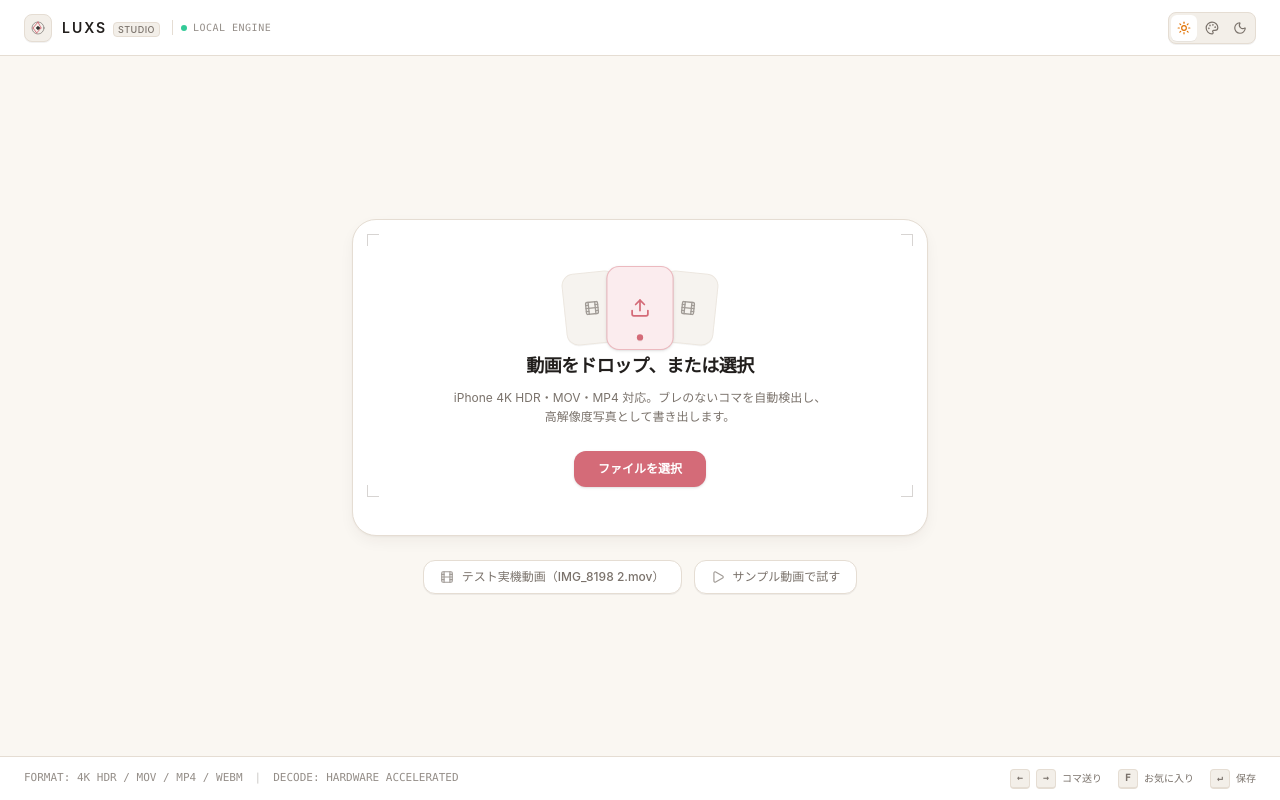
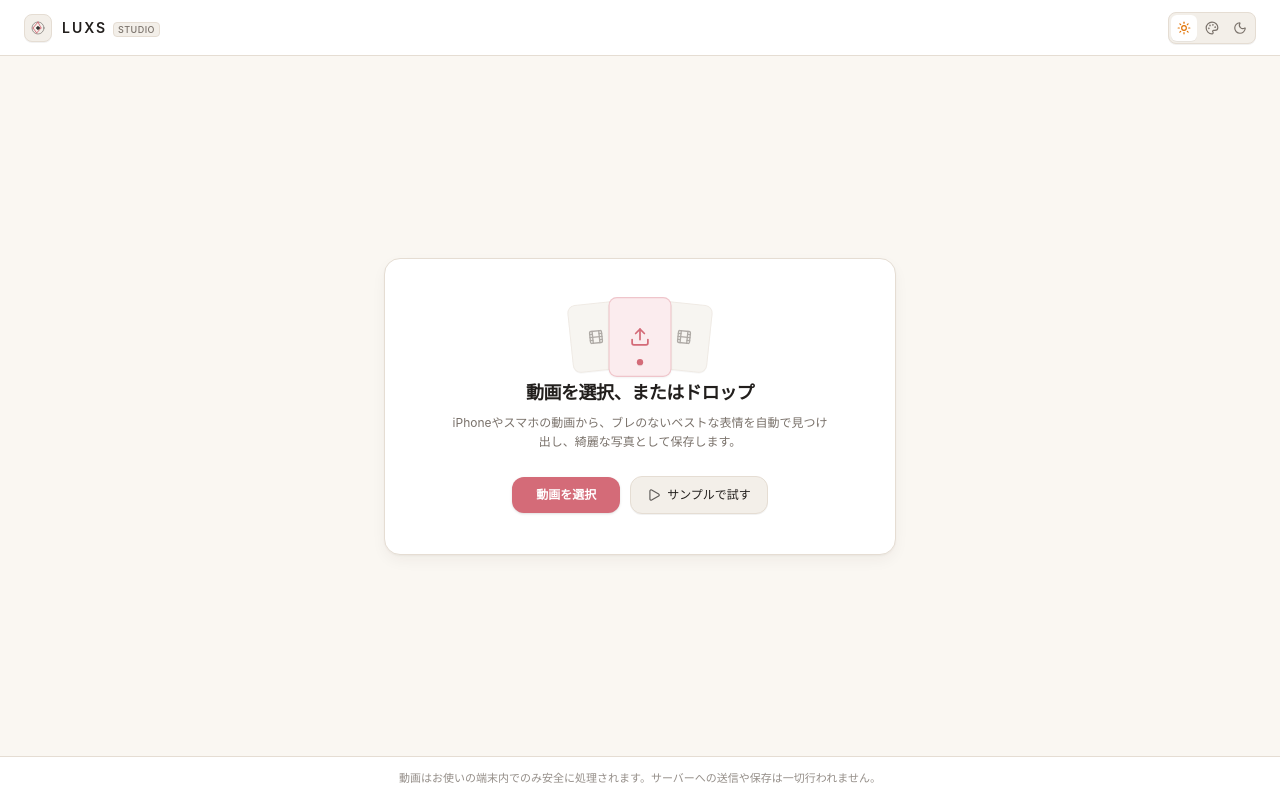
Before and after one commit to srtxx/luxs, a Next.js app: page / in a window 1280 px wide. Built offline with nearby package versions, Linux system fonts and the light colour scheme.

Commit message:
feat(ui): refine UX for persona appeal, eliminate metrology jargon, and elevate collage action

```diff
--- a/src/app/page.tsx
+++ b/src/app/page.tsx
@@ -28,7 +28,7 @@ export default function Home() {
   const [frames, setFrames] = useState<BurstFrame[]>([]);
   const [currentIndex, setCurrentIndex] = useState(0);
   const [favoritedIds, setFavoritedIds] = useState<string[]>([]);
-  const [currentTone, setCurrentTone] = useState<TonePreset>('rosy');
+  const [currentTone, setCurrentTone] = useState<TonePreset>('natural');
   const [toneIntensity, setToneIntensity] = useState(100);
   const [aspectRatio, setAspectRatio] = useState<AspectRatio>('original');
   const [enhancedUrl, setEnhancedUrl] = useState<string | null>(null);
--- a/src/components/EmptyVoid.tsx
+++ b/src/components/EmptyVoid.tsx
@@ -84,19 +84,11 @@ export const EmptyVoid: React.FC<EmptyVoidProps> = ({
     }
   };
 
-  const handleDesktopDirectTest = () => {
-    setFileError(null);
-    onVideoSelected('/Users/suganuma_ryohei/Desktop/IMG_8198 2.mov', {
-      intervalSeconds,
-      maxFrames,
-    });
-  };
-
   return (
     <div className="w-full h-full flex flex-col justify-between select-none relative overflow-hidden bg-[var(--background)] transition-colors duration-200">
-      {/* 1. Permanent Studio Header */}
+      {/* 1. Studio Header */}
       <header className="w-full h-14 px-4 sm:px-6 flex items-center justify-between border-b border-[var(--surface-border)] bg-[var(--surface)] z-30 shrink-0">
-        <LuxsBrand showStatus={true} />
+        <LuxsBrand showStatus={false} />
 
         {/* Top Right: Theme Switcher Segment */}
         {onSelectTheme && (
@@ -112,7 +104,7 @@ export const EmptyVoid: React.FC<EmptyVoidProps> = ({
                   ? 'bg-[var(--surface)] text-amber-600 shadow-2xs font-medium'
                   : 'text-[var(--foreground-muted)] hover:text-[var(--foreground)]'
               }`}
-              title="ルミナス（上品なウォームライト）"
+              title="ルミナス（ウォームライト）"
             >
               <Sun className="w-3.5 h-3.5" />
             </button>
@@ -127,7 +119,7 @@ export const EmptyVoid: React.FC<EmptyVoidProps> = ({
                   ? 'bg-[var(--surface)] text-rose-500 shadow-2xs font-medium'
                   : 'text-[var(--foreground-muted)] hover:text-[var(--foreground)]'
               }`}
-              title="ブラッシュ（やわらかな血色ニュアンス）"
+              title="ブラッシュ（血色ニュアンス）"
             >
               <Palette className="w-3.5 h-3.5" />
             </button>
@@ -142,7 +134,7 @@ export const EmptyVoid: React.FC<EmptyVoidProps> = ({
                   ? 'bg-[var(--surface)] text-stone-300 shadow-2xs font-medium'
                   : 'text-[var(--foreground-muted)] hover:text-[var(--foreground)]'
               }`}
-              title="ノワール（シックなスタジオダーク）"
+              title="ノワール（スタジオ暗室）"
             >
               <Moon className="w-3.5 h-3.5" />
             </button>
@@ -167,39 +159,33 @@ export const EmptyVoid: React.FC<EmptyVoidProps> = ({
           onDragLeave={handleDragLeave}
           onDrop={handleDrop}
           onClick={() => !isProcessing && fileInputRef.current?.click()}
-          className={`w-full max-w-xl p-8 sm:p-12 rounded-3xl border transition-all duration-300 cursor-pointer flex flex-col items-center justify-center space-y-6 relative overflow-hidden tactile-surface bg-[var(--surface)] ${
+          className={`w-full max-w-lg p-7 sm:p-10 rounded-2xl border transition-all duration-300 cursor-pointer flex flex-col items-center justify-center space-y-5 relative overflow-hidden tactile-surface bg-[var(--surface)] ${
             isDragOver
-              ? 'border-[var(--accent-primary)] ring-2 ring-[var(--accent-primary)]/20 scale-[1.008]'
+              ? 'border-[var(--accent-primary)] ring-2 ring-[var(--accent-primary)]/20 scale-[1.005]'
               : 'border-[var(--surface-border)] hover:border-[var(--surface-border-strong)]'
           }`}
         >
-          {/* Viewfinder Corner Brackets (Precision optical craft) */}
-          <div className="absolute top-3.5 left-3.5 w-3 h-3 border-t border-l border-[var(--foreground-muted)]/30 pointer-events-none" />
-          <div className="absolute top-3.5 right-3.5 w-3 h-3 border-t border-r border-[var(--foreground-muted)]/30 pointer-events-none" />
-          <div className="absolute bottom-3.5 left-3.5 w-3 h-3 border-b border-l border-[var(--foreground-muted)]/30 pointer-events-none" />
-          <div className="absolute bottom-3.5 right-3.5 w-3 h-3 border-b border-r border-[var(--foreground-muted)]/30 pointer-events-none" />
-
-          {/* Precision Film Strip Visual Cue */}
+          {/* Subtle Photographic Frame Stack Cue */}
           <div className="flex items-center justify-center -space-x-3 mb-1">
-            <div className="w-14 h-18 rounded-xl bg-[var(--surface-subtle)] border border-[var(--surface-border)] shadow-2xs -rotate-6 transform opacity-70 flex items-center justify-center">
+            <div className="w-13 h-17 rounded-lg bg-[var(--surface-subtle)] border border-[var(--surface-border)] shadow-2xs -rotate-6 transform opacity-60 flex items-center justify-center">
               <Film className="w-4 h-4 text-[var(--foreground-muted)]" />
             </div>
-            <div className="w-16 h-20 rounded-xl bg-[var(--accent-primary-subtle)] border border-[var(--accent-primary)]/40 shadow-sm rotate-0 z-10 scale-105 flex flex-col items-center justify-center relative">
+            <div className="w-15 h-19 rounded-lg bg-[var(--accent-primary-subtle)] border border-[var(--accent-primary)]/30 shadow-xs rotate-0 z-10 scale-105 flex flex-col items-center justify-center relative">
               <Upload className="w-5 h-5 text-[var(--accent-primary)]" />
-              <div className="absolute bottom-2 w-1.5 h-1.5 rounded-full bg-[var(--accent-primary)] shadow-2xs" />
+              <div className="absolute bottom-2.5 w-1.5 h-1.5 rounded-full bg-[var(--accent-primary)] shadow-2xs" />
             </div>
-            <div className="w-14 h-18 rounded-xl bg-[var(--surface-subtle)] border border-[var(--surface-border)] shadow-2xs rotate-6 transform opacity-70 flex items-center justify-center">
+            <div className="w-13 h-17 rounded-lg bg-[var(--surface-subtle)] border border-[var(--surface-border)] shadow-2xs rotate-6 transform opacity-60 flex items-center justify-center">
               <Film className="w-4 h-4 text-[var(--foreground-muted)]" />
             </div>
           </div>
 
-          {/* Action Title & Spec */}
-          <div className="space-y-2 text-center">
+          {/* Action Title & Simple Explanation */}
+          <div className="space-y-1.5 text-center">
             <h1 className="text-base sm:text-lg font-semibold text-[var(--foreground)] tracking-tight">
-              動画をドロップ、または選択
+              動画を選択、またはドロップ
             </h1>
             <p className="text-xs text-[var(--foreground-muted)] leading-relaxed max-w-sm">
-              iPhone 4K HDR・MOV・MP4 対応。ブレのないコマを自動検出し、高解像度写真として書き出します。
+              iPhoneやスマホの動画から、ブレのないベストな表情を自動で見つけ出し、綺麗な写真として保存します。
             </p>
           </div>
 
@@ -209,68 +195,40 @@ export const EmptyVoid: React.FC<EmptyVoidProps> = ({
             </p>
           )}
 
-          {/* Primary Action Button */}
+          {/* Action Buttons */}
+          <div className="flex flex-col sm:flex-row items-center gap-2.5 pt-1 w-full max-w-xs justify-center">
             <button
               type="button"
               onClick={(e) => {
                 e.stopPropagation();
                 fileInputRef.current?.click();
               }}
-            className="px-6 py-2.5 rounded-xl text-xs font-semibold text-white bg-[var(--accent-primary)] hover:bg-[var(--accent-primary-hover)] tactile-btn shadow-sm cursor-pointer"
+              className="w-full sm:w-auto px-6 py-2.5 rounded-xl text-xs font-semibold text-white bg-[var(--accent-primary)] hover:bg-[var(--accent-primary-hover)] tactile-btn shadow-sm cursor-pointer text-center"
             >
-            ファイルを選択
-          </button>
-        </div>
-
-        {/* Demo & Test Options */}
-        <div className="flex flex-wrap items-center justify-center gap-3 mt-6 z-10">
-          <button
-            type="button"
-            onClick={handleDesktopDirectTest}
-            disabled={isProcessing}
-            className="flex items-center gap-2 px-4 py-2 rounded-xl text-xs font-medium text-[var(--foreground-muted)] hover:text-[var(--foreground)] bg-[var(--surface)] hover:bg-[var(--surface-hover)] border border-[var(--surface-border)] tactile-btn cursor-pointer shadow-2xs"
-          >
-            <Film className="w-3.5 h-3.5 opacity-70" />
-            <span>テスト実機動画（IMG_8198 2.mov）</span>
+              動画を選択
             </button>
 
             <button
               type="button"
-            onClick={handleSampleDemo}
+              onClick={(e) => {
+                e.stopPropagation();
+                handleSampleDemo();
+              }}
               disabled={isProcessing || isGeneratingSample}
-            className="flex items-center gap-2 px-4 py-2 rounded-xl text-xs font-medium text-[var(--foreground-muted)] hover:text-[var(--foreground)] bg-[var(--surface)] hover:bg-[var(--surface-hover)] border border-[var(--surface-border)] tactile-btn cursor-pointer shadow-2xs"
+              className="w-full sm:w-auto flex items-center justify-center gap-1.5 px-4 py-2.5 rounded-xl text-xs font-medium text-[var(--foreground)] bg-[var(--surface-subtle)] hover:bg-[var(--surface-hover)] border border-[var(--surface-border)] tactile-btn cursor-pointer shadow-2xs"
             >
               <Play className="w-3.5 h-3.5 opacity-70" />
-            <span>{isGeneratingSample ? 'サンプルを準備中...' : 'サンプル動画で試す'}</span>
+              <span>{isGeneratingSample ? '準備中...' : 'サンプルで試す'}</span>
             </button>
           </div>
         </div>
-
-      {/* 3. Studio Baseplate Footer (Instrument info & keyboard shortcuts) */}
-      <footer className="w-full h-11 px-4 sm:px-6 flex items-center justify-between border-t border-[var(--surface-border)] bg-[var(--surface)] text-[11px] text-[var(--foreground-muted)] z-20 shrink-0 font-mono">
-        {/* Left: Engine & Format spec */}
-        <div className="flex items-center gap-3">
-          <span className="opacity-80">FORMAT: 4K HDR / MOV / MP4 / WEBM</span>
-          <span className="hidden md:inline opacity-40">|</span>
-          <span className="hidden md:inline opacity-80">DECODE: HARDWARE ACCELERATED</span>
       </div>
 
-        {/* Right: Tactile Keyboard Shortcut Plates */}
-        <div className="hidden sm:flex items-center gap-4 text-[10px]">
-          <span className="flex items-center gap-1.5">
-            <span className="kbd-cap">←</span>
-            <span className="kbd-cap">→</span>
-            <span>コマ送り</span>
+      {/* 3. Reassuring Privacy Footer */}
+      <footer className="w-full h-11 px-4 sm:px-6 flex items-center justify-center border-t border-[var(--surface-border)] bg-[var(--surface)] text-[11px] text-[var(--foreground-muted)] z-20 shrink-0">
+        <span className="opacity-80">
+          動画はお使いの端末内でのみ安全に処理されます。サーバーへの送信や保存は一切行われません。
         </span>
-          <span className="flex items-center gap-1.5">
-            <span className="kbd-cap">F</span>
-            <span>お気に入り</span>
-          </span>
-          <span className="flex items-center gap-1.5">
-            <span className="kbd-cap">↵</span>
-            <span>保存</span>
-          </span>
-        </div>
       </footer>
     </div>
   );
--- a/src/components/StudioCanvas.tsx
+++ b/src/components/StudioCanvas.tsx
@@ -124,12 +124,6 @@ export const StudioCanvas: React.FC<StudioCanvasProps> = ({
         className={`relative max-h-full max-w-full flex items-center justify-center rounded-2xl overflow-hidden studio-elevation bg-[var(--canvas-bg)] border border-[var(--surface-border)] ring-1 ring-black/5 transition-all duration-150 ${getAspectClass()}`}
         style={{ touchAction: 'none' }}
       >
-        {/* Viewfinder Corner Reticles (Precision optical instrument craft) */}
-        <div className="absolute top-2.5 left-2.5 w-3 h-3 border-t border-l border-white/40 pointer-events-none drop-shadow-xs z-10" />
-        <div className="absolute top-2.5 right-2.5 w-3 h-3 border-t border-r border-white/40 pointer-events-none drop-shadow-xs z-10" />
-        <div className="absolute bottom-2.5 left-2.5 w-3 h-3 border-b border-l border-white/40 pointer-events-none drop-shadow-xs z-10" />
-        <div className="absolute bottom-2.5 right-2.5 w-3 h-3 border-b border-r border-white/40 pointer-events-none drop-shadow-xs z-10" />
-
         {/* Base Layer: Original image (or under split) */}
         <img
           src={frame.dataUrl}
```
Also changed, not shown: src/components/StudioHeader.tsx (+26 -31 lines), src/components/TactileScrubber.tsx (+32 -10 lines), src/components/ToneToolbar.tsx (+38 -36 lines). Lines whose indentation alone changed are shown as unchanged.
